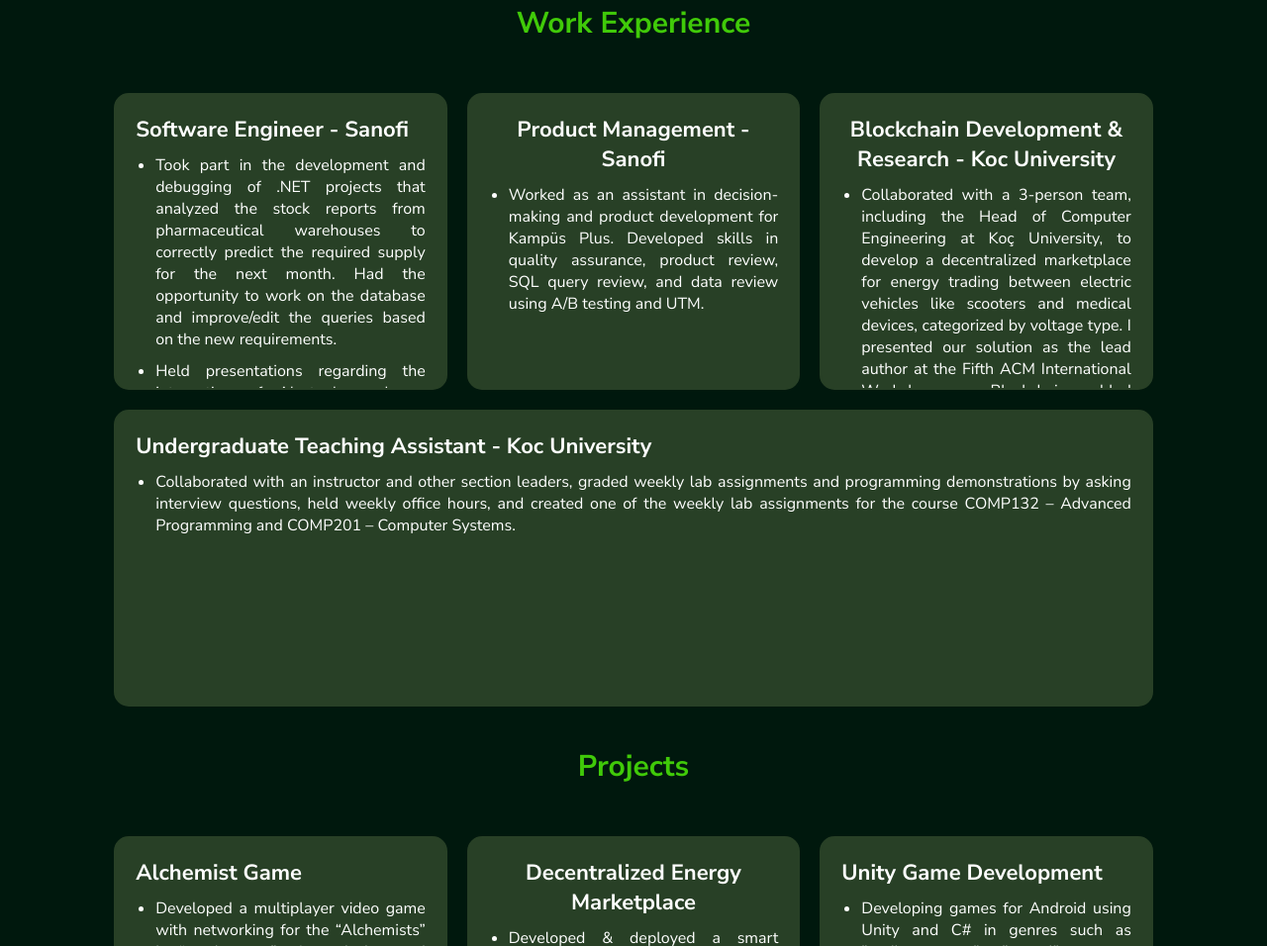
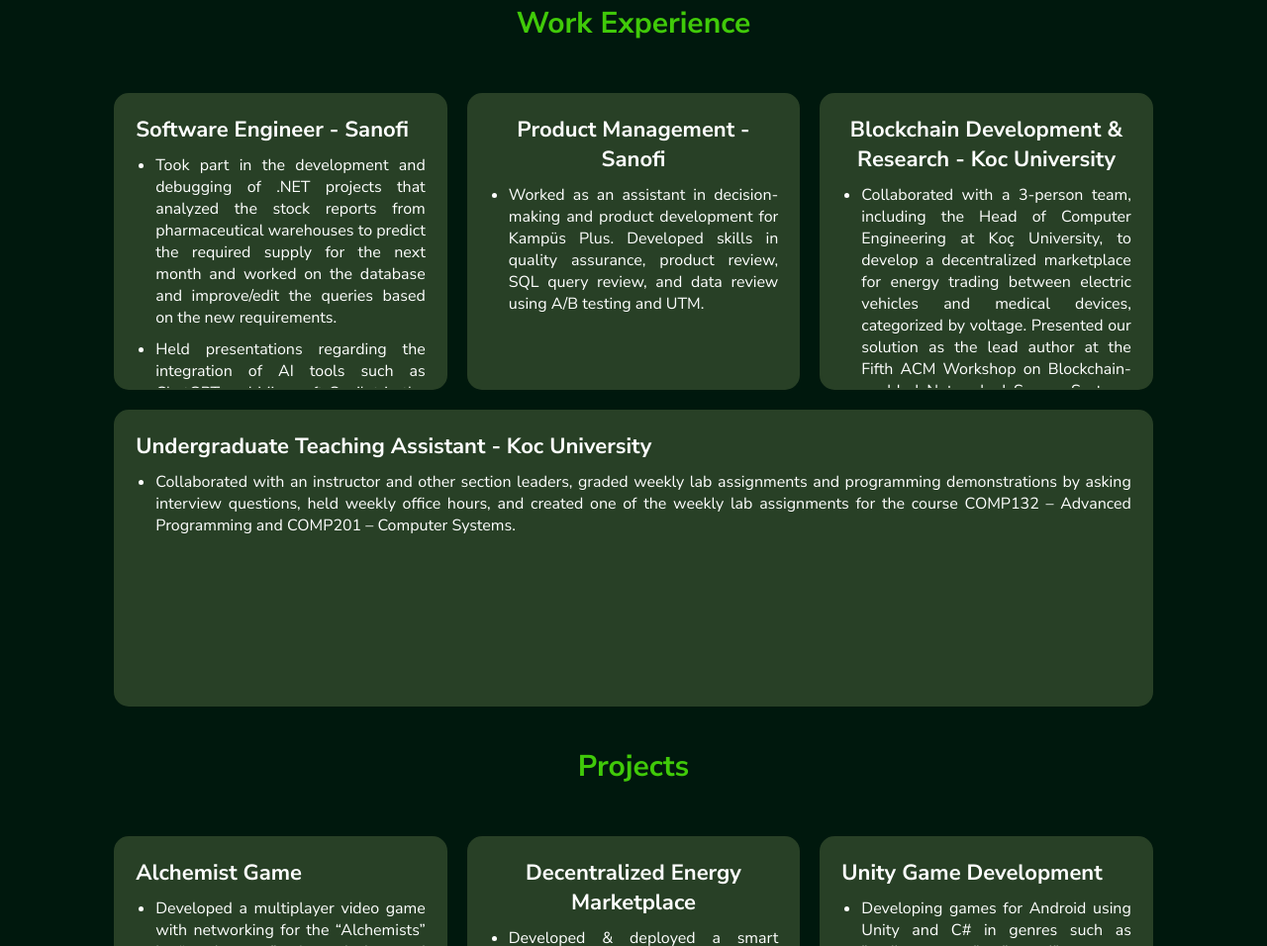
Before and after one commit to burakcsahin/PortfolioWebsite, a plain HTML site: page index.html in a window 1280 px wide. Shown: the part 2478-3434 px from the top of the page at 99% size. Drawn offline with nearby package versions, Linux system fonts and the light colour scheme.

Commit message:
Update index.html

```diff
--- a/index.html
+++ b/index.html
@@ -99,7 +99,7 @@
             <div class="portfolio-box">
                 <h4>Software Engineer - Sanofi</h4>
                 <ul>
-                    <li>Took part in the development and debugging of .NET projects that analyzed the stock reports from pharmaceutical warehouses to correctly predict the required supply for the next month. Had the opportunity to work on the database and improve/edit the queries based on the new requirements.</li>
+                    <li>Took part in the development and debugging of .NET projects that analyzed the stock reports from pharmaceutical warehouses to predict the required supply for the next month and worked on the database and improve/edit the queries based on the new requirements.</li>
                     <li>Held presentations regarding the integration of AI tools such as ChatGPT and Microsoft Copilot in the workplace by using the AI as an assistant.</li>
                 </ul>
             </div>
@@ -114,7 +114,7 @@
             <div class="portfolio-box">
                 <h4>Blockchain Development & Research - Koc University</h4>
                 <ul>
-                    <li>Collaborated with a 3-person team, including the Head of Computer Engineering at Koç University, to develop a decentralized marketplace for energy trading between electric vehicles like scooters and medical devices, categorized by voltage type. I presented our solution as the lead author at the Fifth ACM International Workshop on Blockchain-enabled Networked Sensor Systems (BlockSys23)." </li>
+                    <li>Collaborated with a 3-person team, including the Head of Computer Engineering at Koç University, to develop a decentralized marketplace for energy trading between electric vehicles and medical devices, categorized by voltage. Presented our solution as the lead author at the Fifth ACM Workshop on Blockchain-enabled Networked Sensor Systems (BlockSys23)</li>
 
                 </ul>
             </div>
```
